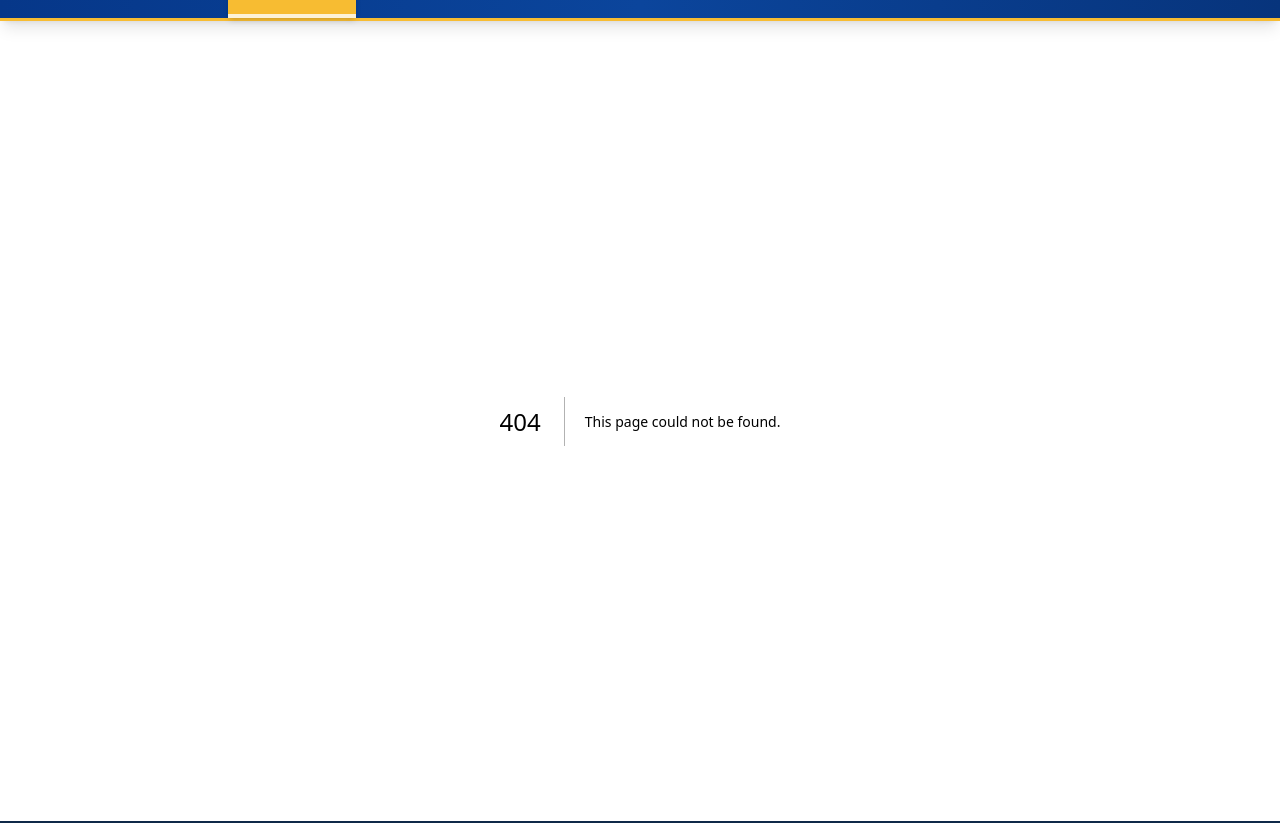
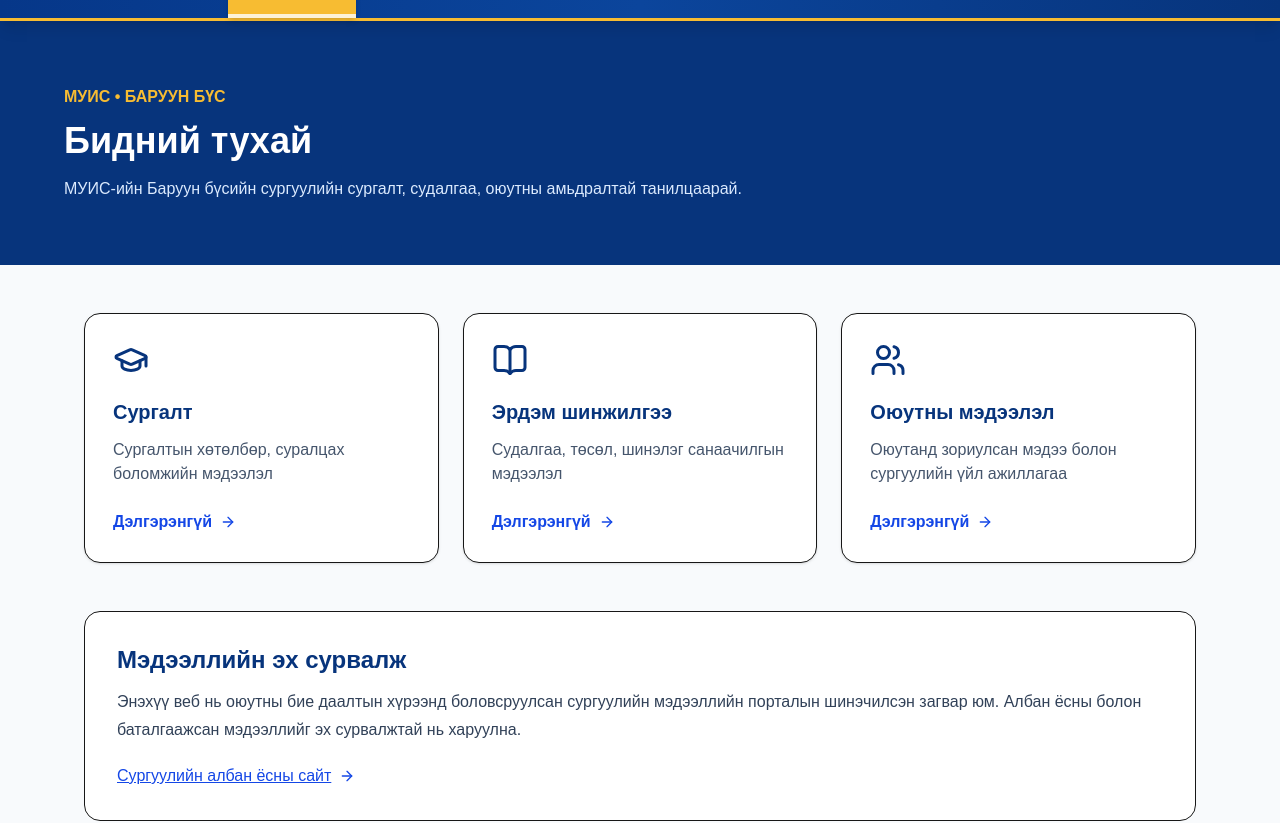
Before and after one commit to amarbatdelgermaa-cell/university-one, a Next.js app: page /about in a window 1280 px wide. Before the commit this address had no page. Shown: the part 220-1043 px from the top of the page. Built offline with nearby package versions, Linux system fonts and the light colour scheme.

Commit message:
Add accessible university information page: app/about/page.tsx

```diff
--- /dev/null
+++ b/app/about/page.tsx
@@ -0,0 +1,34 @@
+import Link from "next/link";
+import { ArrowRight, BookOpen, GraduationCap, Users } from "lucide-react";
+
+// Сургуулийн танилцуулгын хуудас
+export const metadata = { title: "Бидний тухай | МУИС-ийн Баруун бүсийн сургууль" };
+
+export default function AboutPage() {
+  return <main className="min-h-screen bg-slate-50">
+    <section className="bg-[#07347C] px-5 py-16 text-white">
+      <div className="mx-auto max-w-6xl">
+        <p className="font-semibold text-[#F7BC32]">МУИС • БАРУУН БҮС</p>
+        <h1 className="mt-3 text-4xl font-extrabold">Бидний тухай</h1>
+        <p className="mt-4 max-w-3xl text-blue-100">МУИС-ийн Баруун бүсийн сургуулийн сургалт, судалгаа, оюутны амьдралтай танилцаарай.</p>
+      </div>
+    </section>
+    <section className="mx-auto grid max-w-6xl gap-6 px-5 py-12 md:grid-cols-3">
+      {[
+        { title: "Сургалт", text: "Сургалтын хөтөлбөр, суралцах боломжийн мэдээлэл", icon: GraduationCap, href: "/academics" },
+        { title: "Эрдэм шинжилгээ", text: "Судалгаа, төсөл, шинэлэг санаачилгын мэдээлэл", icon: BookOpen, href: "/research" },
+        { title: "Оюутны мэдээлэл", text: "Оюутанд зориулсан мэдээ болон сургуулийн үйл ажиллагаа", icon: Users, href: "/news" },
+      ].map(({title,text,icon:Icon,href}) => <Link key={title} href={href} className="rounded-2xl border bg-white p-7 shadow-sm transition hover:-translate-y-1 hover:shadow-lg">
+        <Icon className="text-[#07347C]" size={36}/><h2 className="mt-5 text-xl font-bold text-[#07347C]">{title}</h2>
+        <p className="mt-3 text-slate-600">{text}</p><span className="mt-6 inline-flex items-center gap-2 font-semibold text-blue-700">Дэлгэрэнгүй <ArrowRight size={16}/></span>
+      </Link>)}
+    </section>
+    <section className="mx-auto max-w-6xl px-5 pb-16">
+      <div className="rounded-2xl border bg-white p-8">
+        <h2 className="text-2xl font-bold text-[#07347C]">Мэдээллийн эх сурвалж</h2>
+        <p className="mt-3 leading-7 text-slate-700">Энэхүү веб нь оюутны бие даалтын хүрээнд боловсруулсан сургуулийн мэдээллийн порталын шинэчилсэн загвар юм. Албан ёсны болон баталгаажсан мэдээллийг эх сурвалжтай нь харуулна.</p>
+        <a href="http://khovd.num.edu.mn:5000/" target="_blank" rel="noopener noreferrer" className="mt-5 inline-flex items-center gap-2 text-blue-700 underline">Сургуулийн албан ёсны сайт <ArrowRight size={16}/></a>
+      </div>
+    </section>
+  </main>;
+}
```
